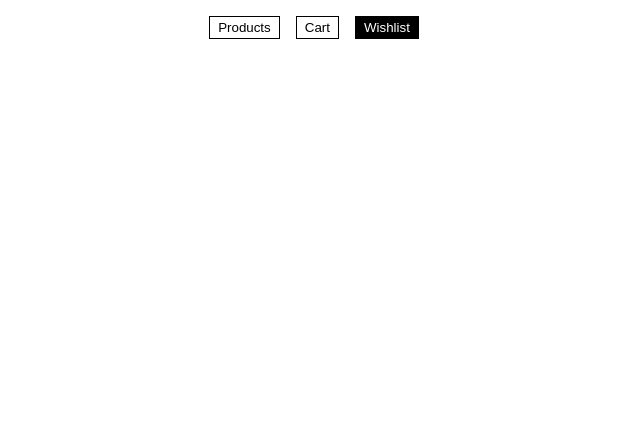
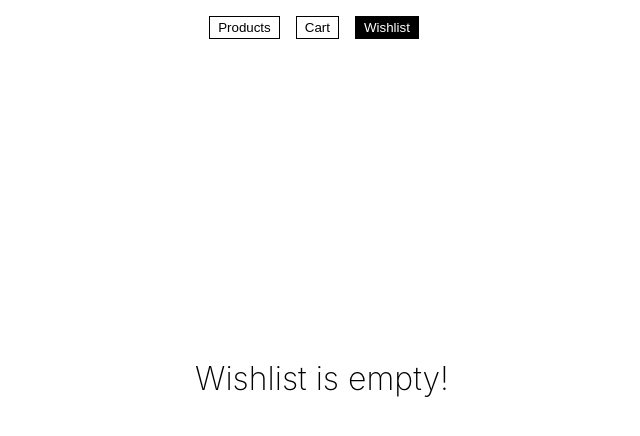
Before and after one commit to syed-minhaj-hussain/flipkart-prototype, a React (Create React App) app: page / in a window 1280 px wide. Both pictures are taken after a click on the button "Wishlist". Shown: the top 436 px of the page, without its empty margins (318-958 px from the left). Built offline with nearby package versions, Linux system fonts and the light colour scheme.

Commit message:
refactor

```diff
--- a/src/components/wishlist/Wishlist.js
+++ b/src/components/wishlist/Wishlist.js
@@ -10,6 +10,14 @@ export const Wishlist = () => {
 
   return (
     <div className={wishlistStyle.container}>
+      {" "}
+      {wishlist?.length < 1 && (
+        <h1
+          style={{ fontWeight: "200", textAlign: "center", marginTop: "40vh" }}
+        >
+          Wishlist is empty!
+        </h1>
+      )}{" "}
       <div className={wishlistStyle.grid}>
         {wishlist?.map(({ image, name, id }) => (
           <div key={id} className={wishlistStyle.card}>
```
